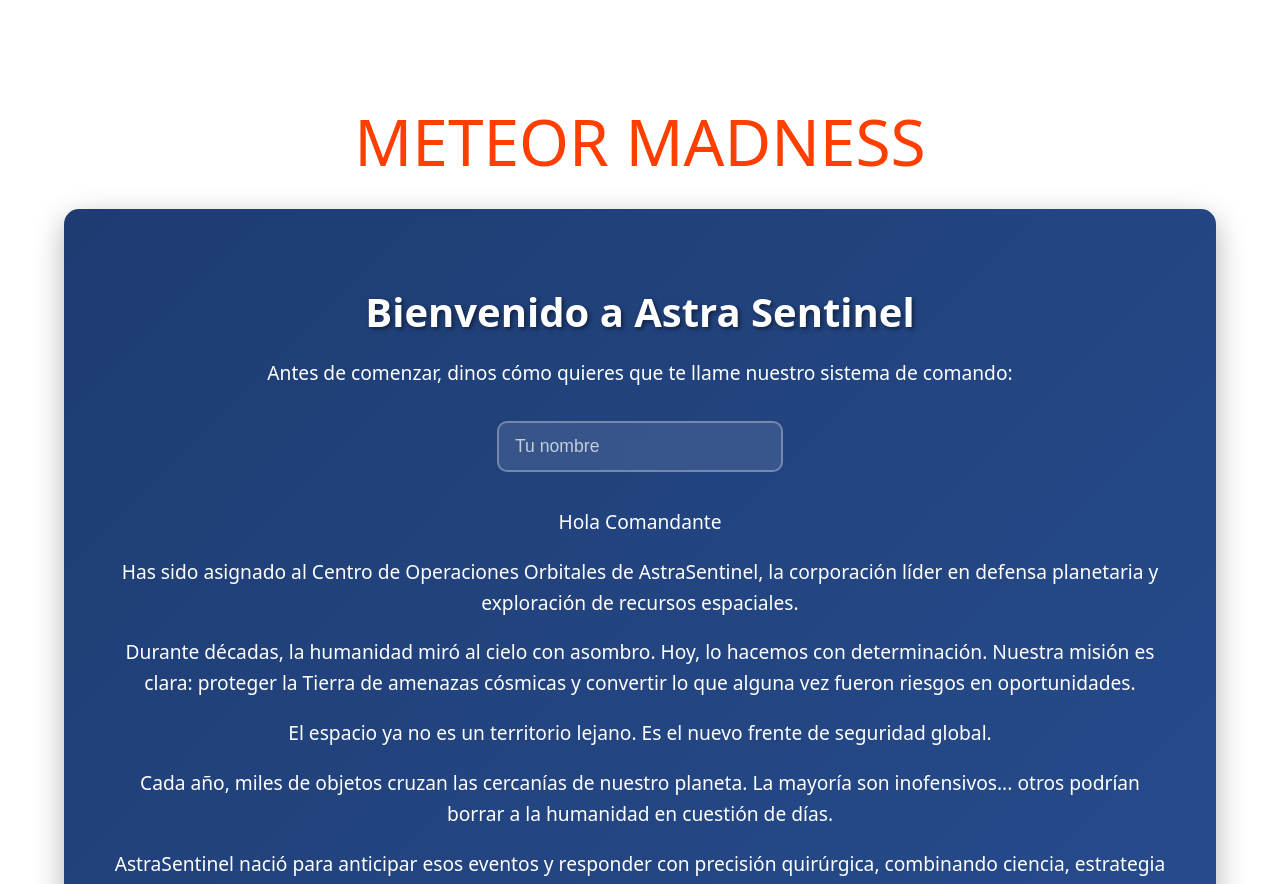
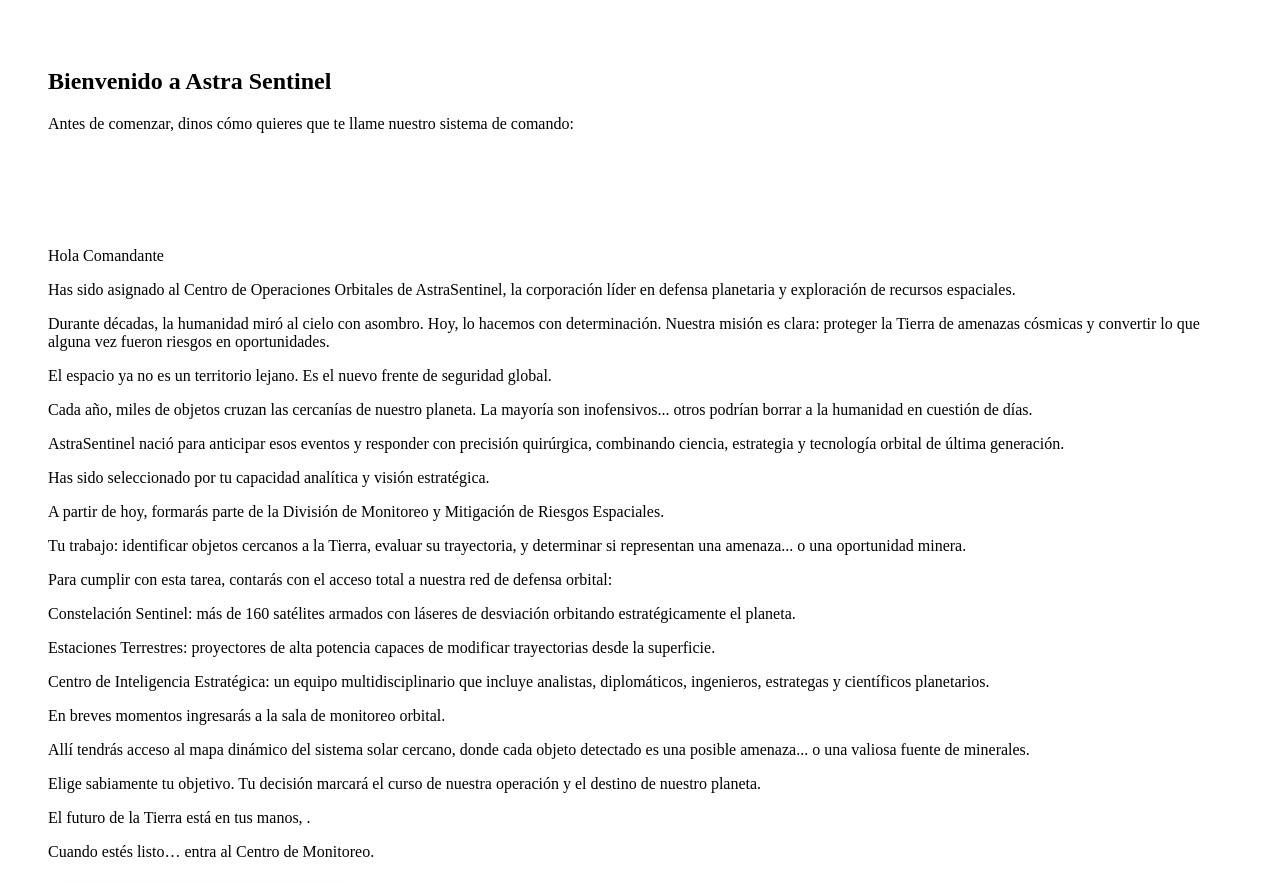
Before and after one commit to astra-sentinel/meteor-madness, a Svelte app: page / in a window 1280 px wide. Shown: the top 884 px of the page. Built offline with nearby package versions, Linux system fonts and the light colour scheme.

Commit message:
remove: intro styles

```diff
--- a/src/App.svelte
+++ b/src/App.svelte
@@ -6,8 +6,6 @@
 </script>
 
 <main>
-  <h1>Meteor Madness</h1>
-
   <!-- Renderizado condicional de escenas -->
   {#if $currentScene === SCENES.INTRO}
     <Intro />
@@ -19,18 +17,4 @@
 </main>
 
 <style>
-  main {
-    text-align: center;
-    max-width: 1200px;
-    margin: 0 auto;
-    padding: 2rem;
-  }
-
-  h1 {
-    color: #ff3e00;
-    text-transform: uppercase;
-    font-size: 4rem;
-    font-weight: 100;
-    margin-bottom: 2rem;
-  }
 </style>
--- a/src/app.css
+++ b/src/app.css
@@ -1,79 +1,11 @@
-:root {
-  font-family: system-ui, Avenir, Helvetica, Arial, sans-serif;
-  line-height: 1.5;
-  font-weight: 400;
-
-  color-scheme: light dark;
-  color: rgba(255, 255, 255, 0.87);
-  background-color: #242424;
-
-  font-synthesis: none;
-  text-rendering: optimizeLegibility;
-  -webkit-font-smoothing: antialiased;
-  -moz-osx-font-smoothing: grayscale;
+body {
+  margin: 0;
 }
 
-a {
-  font-weight: 500;
-  color: #646cff;
-  text-decoration: inherit;
-}
-a:hover {
-  color: #535bf2;
-}
-
-body {
-  margin: 0;
-  display: flex;
-  place-items: center;
-  min-width: 320px;
-  min-height: 100vh;
-}
-
-h1 {
-  font-size: 3.2em;
-  line-height: 1.1;
-}
-
-.card {
-  padding: 2em;
-}
-
+/*
 #app {
   max-width: 1280px;
   margin: 0 auto;
   padding: 2rem;
   text-align: center;
-}
-
-button {
-  border-radius: 8px;
-  border: 1px solid transparent;
-  padding: 0.6em 1.2em;
-  font-size: 1em;
-  font-weight: 500;
-  font-family: inherit;
-  background-color: #1a1a1a;
-  cursor: pointer;
-  transition: border-color 0.25s;
-}
-button:hover {
-  border-color: #646cff;
-}
-button:focus,
-button:focus-visible {
-  outline: 4px auto -webkit-focus-ring-color;
-}
-
-@media (prefers-color-scheme: light) {
-  :root {
-    color: #213547;
-    background-color: #ffffff;
-  }
-  a:hover {
-    color: #747bff;
-  }
-  button {
-    background-color: #f9f9f9;
-  }
-}
+} */
--- a/src/scenes/intro/Intro.svelte
+++ b/src/scenes/intro/Intro.svelte
@@ -64,23 +64,6 @@
 <style>
   .intro {
     padding: 3rem;
-    text-align: center;
-    background: linear-gradient(135deg, #1e3c72 0%, #2a5298 100%);
-    border-radius: 15px;
-    color: white;
-    box-shadow: 0 10px 30px rgba(0,0,0,0.3);
-  }
-
-  h1 {
-    font-size: 2.5rem;
-    margin-bottom: 1.5rem;
-    text-shadow: 2px 2px 4px rgba(0,0,0,0.5);
-  }
-
-  p {
-    font-size: 1.2rem;
-    margin-bottom: 1rem;
-    line-height: 1.6;
   }
 
   input {
```
